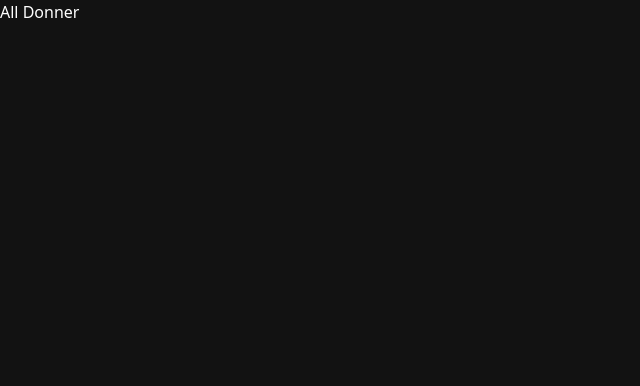
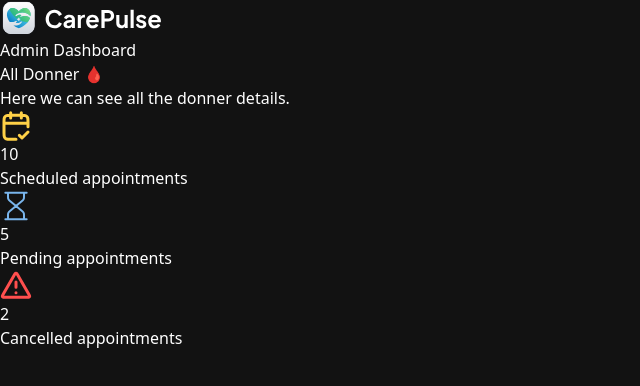
Before and after one commit to Mohiuddin-64bit/blood-circle, a Next.js app: page /donner in a window 1280 px wide. Shown: the top 386 px of the page, without its empty margins (0-640 px from the left). Built offline with nearby package versions, Linux system fonts and the light colour scheme.

Commit message:
feat: All donner page setup

```diff
--- a/app/donner/page.tsx
+++ b/app/donner/page.tsx
@@ -1,11 +1,64 @@
-import React from 'react'
+import { StatCard } from "@/components/StatCard";
+import Image from "next/image";
+import Link from "next/link";
+import React from "react";
 
 const AllDonnerPage = () => {
+  const appointments = {
+    scheduledCount: 10,
+    pendingCount: 5,
+    cancelledCount: 2,
+  };
+
   return (
-    <div className=''>
-      <h4 className='text-center pt-6 text-4xl'>All Donner</h4>
+    <div className="mx-auto flex max-w-7xl flex-col space-y-14">
+      <header className="admin-header">
+        <Link href="/" className="cursor-pointer">
+          <Image
+            src="/assets/icons/logo-full.svg"
+            height={32}
+            width={162}
+            alt="logo"
+            className="h-8 w-fit"
+          />
+        </Link>
+
+        <p className="text-16-semibold">Admin Dashboard</p>
+      </header>
+
+      <main className="admin-main">
+        <section className="w-full space-y-4">
+          <h1 className="header">All Donner 🩸</h1>
+          <p className="text-dark-700">
+            Here we can see all the donner details.
+          </p>
+        </section>
+
+        <section className="admin-stat">
+          <StatCard
+            type="appointments"
+            count={appointments.scheduledCount}
+            label="Scheduled appointments"
+            icon={"/assets/icons/appointments.svg"}
+          />
+          <StatCard
+            type="pending"
+            count={appointments.pendingCount}
+            label="Pending appointments"
+            icon={"/assets/icons/pending.svg"}
+          />
+          <StatCard
+            type="cancelled"
+            count={appointments.cancelledCount}
+            label="Cancelled appointments"
+            icon={"/assets/icons/cancelled.svg"}
+          />
+        </section>
+
+        {/* <DataTable columns={columns} data={appointments.documents} /> */}
+      </main>
     </div>
-  )
-}
+  );
+};
 
-export default AllDonnerPage
+export default AllDonnerPage;
--- /dev/null
+++ b/components/StatCard.tsx
@@ -0,0 +1,34 @@
+import clsx from "clsx";
+import Image from "next/image";
+
+type StatCardProps = {
+  type: "appointments" | "pending" | "cancelled";
+  count: number;
+  label: string;
+  icon: string;
+};
+
+export const StatCard = ({ count = 0, label, icon, type }: StatCardProps) => {
+  return (
+    <div
+      className={clsx("stat-card", {
+        "bg-appointments": type === "appointments",
+        "bg-pending": type === "pending",
+        "bg-cancelled": type === "cancelled",
+      })}
+    >
+      <div className="flex items-center gap-4">
+        <Image
+          src={icon}
+          height={32}
+          width={32}
+          alt="appointments"
+          className="size-8 w-fit"
+        />
+        <h2 className="text-32-bold text-white">{count}</h2>
+      </div>
+
+      <p className="text-14-regular">{label}</p>
+    </div>
+  );
+};
```
Also changed, not shown: lib/actions/user.actions.ts (+16 -0 lines).
